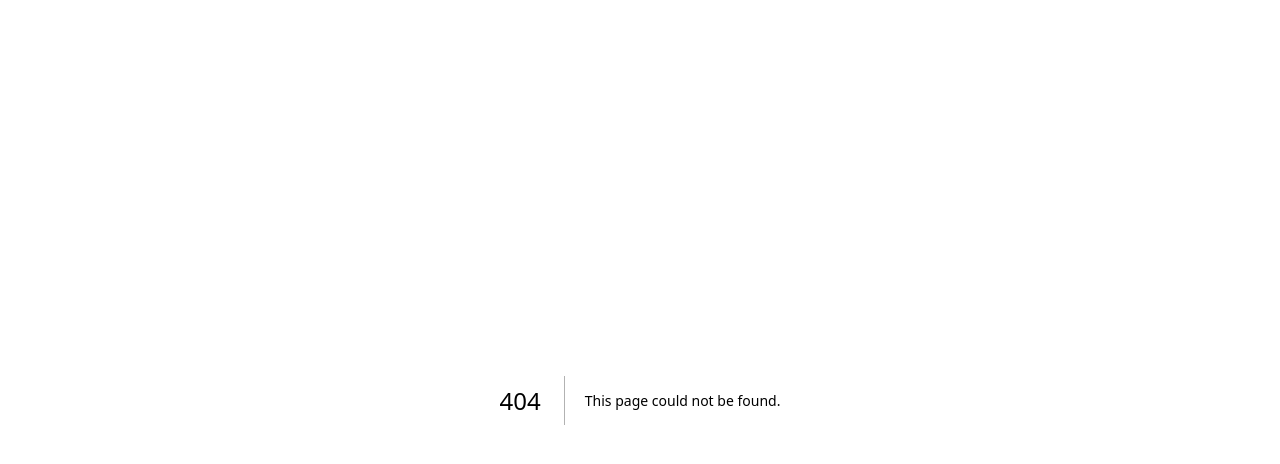
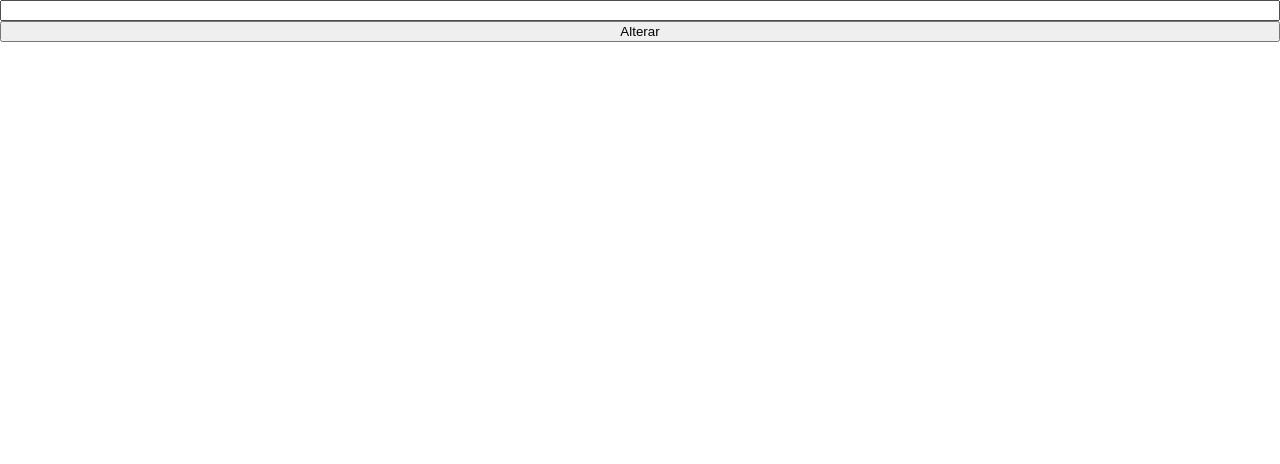
Before and after one commit to naiaragabriela/exercicios, a Next.js app: page /estado/formulario in a window 1280 px wide. Before the commit this address had no page. Shown: the top 464 px of the page. Built offline with nearby package versions, Linux system fonts and the light colour scheme.

Commit message:
feat: Control Components

```diff
--- /dev/null
+++ b/pages/estado/formulario.jsx
@@ -0,0 +1,22 @@
+import { useState } from "react";
+
+export default function formulario() {
+    const [valor, setValor] = useState("")
+
+    function alterarInput() {
+        setValor(valor + '!')
+    }
+
+    return (
+        <div style={{
+            display: "flex",
+            flexDirection: "column"
+        }
+        }>
+        <span>{valor}</span>
+            < input type="text" value={valor} onChange={e => setValor(e.target.value)} />
+            <button onClick={alterarInput}>Alterar</button>
+            <form action=""></form>
+        </div>
+    )
+}
```
